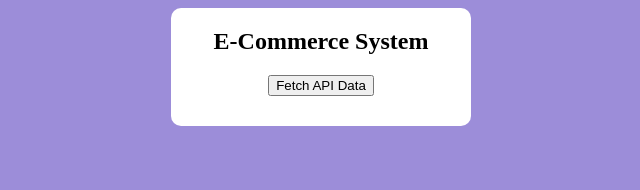
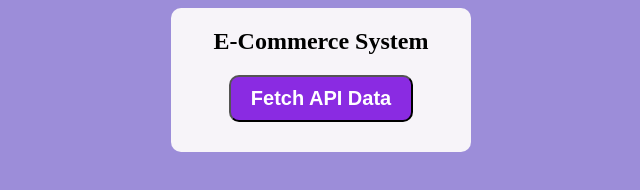
Before and after one commit to jayanthibs/e-commerce-system-sba6, a website with bundled scripts: page e-commerce-system/src/index.html in a window 1280 px wide. Shown: the whole page, without its empty margins (319-959 px from the left). Built offline with nearby package versions, Linux system fonts and the light colour scheme.

Commit message:
updated style.css file for some style changes

```diff
--- a/e-commerce-system/src/style.css
+++ b/e-commerce-system/src/style.css
@@ -6,7 +6,7 @@ body {
   flex-direction: column;
   align-items: center;
   padding-bottom: 30px;
-  background-color: white;
+  background-color: rgb(247, 244, 249);
   border-radius: 10px;
   max-width: 300px;
   width: 100%;
@@ -22,6 +22,20 @@ body {
 
 
 }
+
+#fetchButton{
+
+  background-color: blueviolet;
+  padding: 10px;
+  padding-left: 20px;
+  padding-right: 20px;
+  border-radius: 10px;
+  color: white;
+  font-size: 1.25rem;
+  font-weight: 600;
+
+}
+
 #productList {
   margin-top: 50px;
   display: grid;
```
